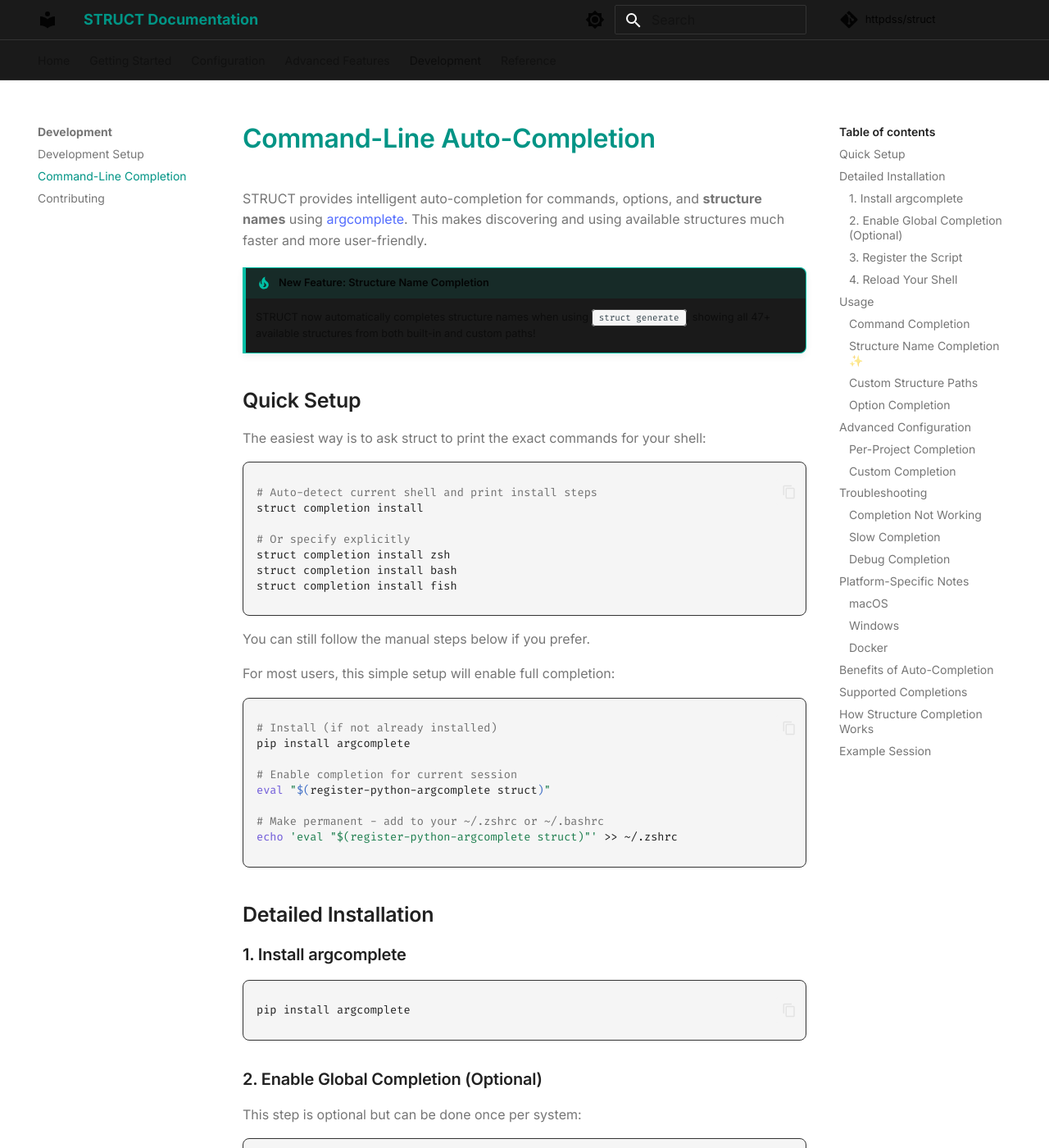
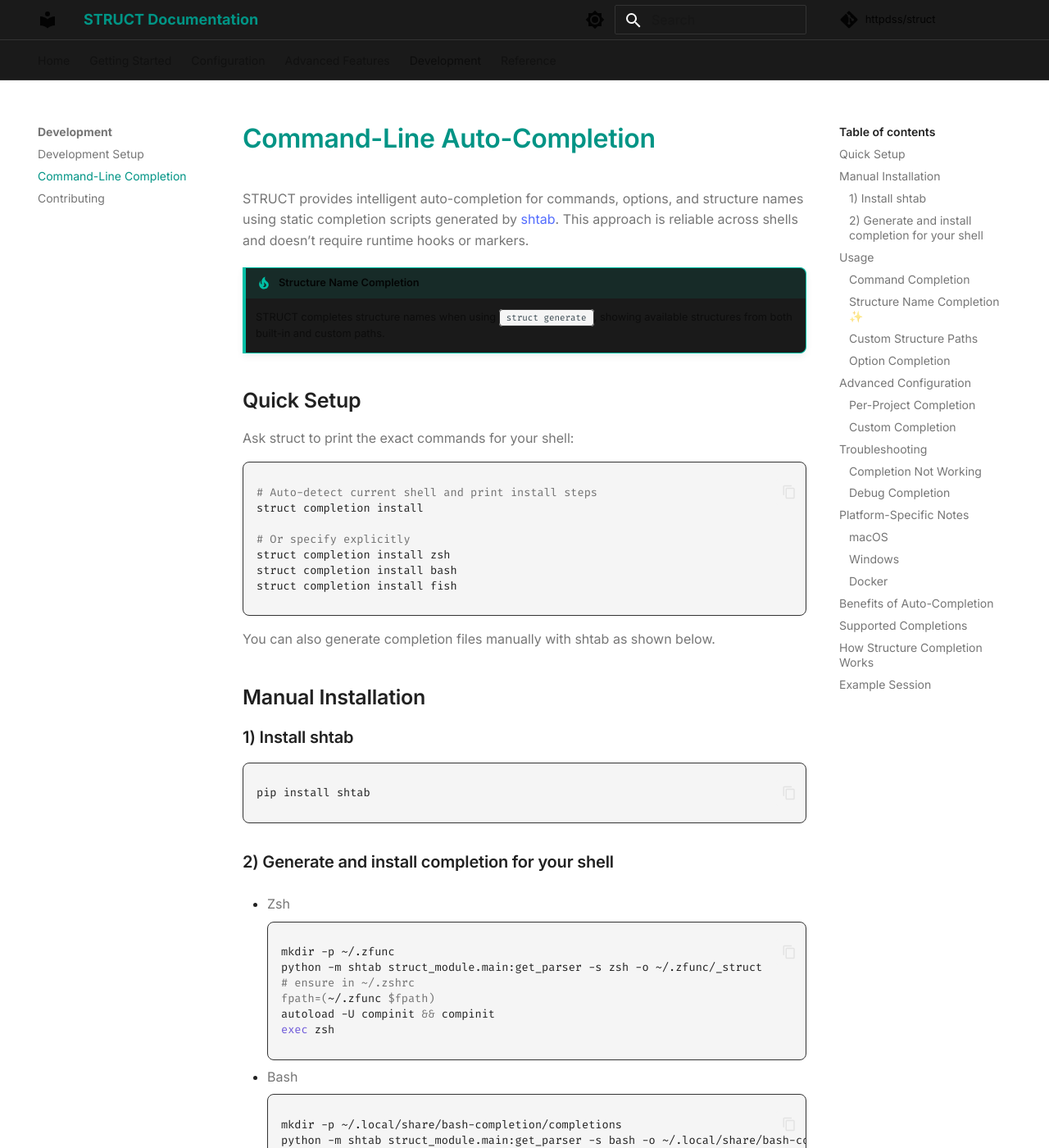
Before and after one commit to httpdss/struct, an MkDocs documentation site: the page built from docs/completion.md, in a window 1280 px wide and 1400 px high. Shown: the whole window at 82% size. Built offline with MkDocs 1.6.1 and Material for MkDocs 9.7.7, drawn with Linux system fonts in a browser that asks for light colours; comment, search, counter and statistics services are not loaded; some of the changed text lies outside the part shown.

Commit message:
docs(completion): update docs to use shtab static completion instructions and adjust references

````diff
--- a/docs/completion.md
+++ b/docs/completion.md
@@ -1,13 +1,13 @@
 # Command-Line Auto-Completion
 
-STRUCT provides intelligent auto-completion for commands, options, and **structure names** using [argcomplete](https://kislyuk.github.io/argcomplete/). This makes discovering and using available structures much faster and more user-friendly.
+STRUCT provides intelligent auto-completion for commands, options, and structure names using static completion scripts generated by [shtab](https://github.com/Iterative/shtab). This approach is reliable across shells and doesn’t require runtime hooks or markers.
 
-!!! tip "New Feature: Structure Name Completion"
-    STRUCT now automatically completes structure names when using `struct generate`, showing all 47+ available structures from both built-in and custom paths!
+!!! tip "Structure Name Completion"
+    STRUCT completes structure names when using `struct generate`, showing available structures from both built-in and custom paths.
 
 ## Quick Setup
 
-The easiest way is to ask struct to print the exact commands for your shell:
+Ask struct to print the exact commands for your shell:
 
 ```sh
 # Auto-detect current shell and print install steps
@@ -19,77 +19,45 @@
 struct completion install fish
 ```
 
-You can still follow the manual steps below if you prefer.
+You can also generate completion files manually with shtab as shown below.
 
-For most users, this simple setup will enable full completion:
+## Manual Installation
+
+### 1) Install shtab
 
 ```sh
-# Install (if not already installed)
-pip install argcomplete
-
-# Enable completion for current session
-eval "$(register-python-argcomplete struct)"
-
-# Make permanent - add to your ~/.zshrc or ~/.bashrc
-echo 'eval "$(register-python-argcomplete struct)"' >> ~/.zshrc
+pip install shtab
 ```
 
-## Detailed Installation
+### 2) Generate and install completion for your shell
 
-### 1. Install argcomplete
+- Zsh
+  ```sh
+  mkdir -p ~/.zfunc
+  python -m shtab struct_module.main:get_parser -s zsh -o ~/.zfunc/_struct
+  # ensure in ~/.zshrc
+  fpath=(~/.zfunc $fpath)
+  autoload -U compinit && compinit
+  exec zsh
+  ```
 
-```sh
-pip install argcomplete
-```
+- Bash
+  ```sh
+  mkdir -p ~/.local/share/bash-completion/completions
+  python -m shtab struct_module.main:get_parser -s bash -o ~/.local/share/bash-completion/completions/struct
+  source ~/.bashrc
+  ```
 
-### 2. Enable Global Completion (Optional)
-
-This step is optional but can be done once per system:
-
-```sh
-activate-global-python-argcomplete
-```
-
-This command sets up global completion for all Python scripts that use argcomplete.
-
-### 3. Register the Script
-
-Add the following line to your shell's configuration file:
-
-**For Bash** (`.bashrc` or `.bash_profile`):
-
-```sh
-eval "$(register-python-argcomplete struct)"
-```
-
-**For Zsh** (`.zshrc`):
-
-```sh
-eval "$(register-python-argcomplete struct)"
-```
-
-**For Fish** (`.config/fish/config.fish`):
-
-```fish
-register-python-argcomplete --shell fish struct | source
-```
-
-### 4. Reload Your Shell
-
-```sh
-# For Bash
-source ~/.bashrc
-
-# For Zsh
-source ~/.zshrc
-
-# For Fish
-source ~/.config/fish/config.fish
-```
+- Fish
+  ```sh
+  mkdir -p ~/.config/fish/completions
+  python -m shtab struct_module.main:get_parser -s fish -o ~/.config/fish/completions/struct.fish
+  fish -c 'source ~/.config/fish/completions/struct.fish'
+  ```
 
 ## Usage
 
-After completing the setup, you can use auto-completion by typing part of a command and pressing `Tab`:
+After installing the completion, use Tab to complete commands/options:
 
 ### Command Completion
 ```sh
@@ -132,12 +100,7 @@
 
 ### Per-Project Completion
 
-If you only want completion for specific projects, you can add completion to your project's virtual environment activation script:
-
-```sh
-# In your .venv/bin/activate file, add:
-eval "$(register-python-argcomplete struct)"
-```
+If you only want completion for a specific project/venv, generate the completion from the project’s venv and place it under your user completion directory (examples above). No runtime eval is needed.
 
 ### Custom Completion
 
@@ -158,60 +121,41 @@
 
 ### Completion Not Working
 
-1. **Check argcomplete installation**:
+1. Verify shtab is installed in the environment you’re using:
 
    ```sh
-   python -c "import argcomplete; print('OK')"
+   python -c "import shtab; print('OK')"
    ```
 
-2. **Verify global activation**:
+2. Confirm the completion file exists in the expected location and is readable.
 
-   ```sh
-   activate-global-python-argcomplete --user
-   ```
+3. Ensure your shell is configured to load completions:
+   - zsh: fpath includes ~/.zfunc and compinit is run.
+   - bash: bash-completion is installed and sourced (on some distros).
+   - fish: the file is in ~/.config/fish/completions/.
 
-3. **Check shell configuration**:
-   Make sure the eval statement is in the correct shell configuration file.
-
-4. **Restart your shell**:
-   Sometimes you need to completely restart your terminal.
-
-### Slow Completion
-
-If completion is slow, you can enable caching:
-
-```sh
-export ARGCOMPLETE_USE_TEMPFILES=1
-```
-
-Add this to your shell configuration file for persistent caching.
+4. Restart your shell (or run `exec zsh`/`source ~/.bashrc`).
 
 ### Debug Completion
 
-Enable debug mode to troubleshoot completion issues:
-
-```sh
-export _ARGCOMPLETE_DEBUG=1
-struct <Tab>
-```
+For shell-specific debugging, check that the generated file contains the struct completion function and is in the correct directory for your shell.
 
 ## Platform-Specific Notes
 
 ### macOS
 
-On macOS, you might need to install bash-completion first:
+On macOS, you may need to install bash-completion (for bash) or ensure zsh’s compinit is configured:
 
 ```sh
 # Using Homebrew
 brew install bash-completion
-
-# Then add to ~/.bash_profile:
+# bash profile
 [[ -r "/usr/local/etc/profile.d/bash_completion.sh" ]] && . "/usr/local/etc/profile.d/bash_completion.sh"
 ```
 
 ### Windows
 
-For Windows users using Git Bash or WSL, follow the same steps as Linux. For PowerShell, argcomplete support is limited.
+For Windows users using Git Bash or WSL, follow the same steps as Linux. PowerShell is not covered by shtab; use bash/zsh/fish.
 
 ### Docker
 
````
Also changed, not shown: docs/cli-reference.md (+1 -1 lines), docs/installation.md (+1 -5 lines).
